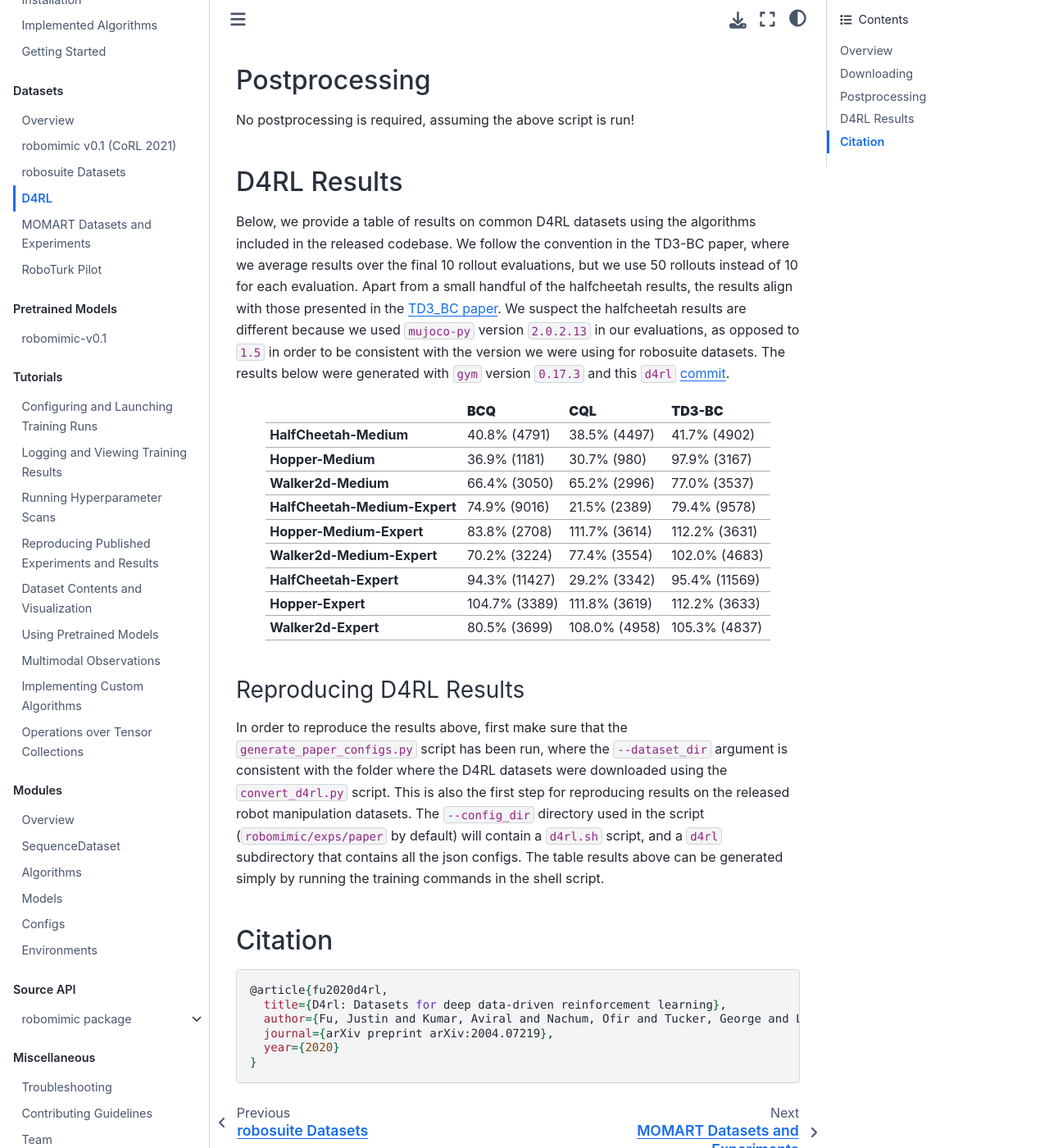
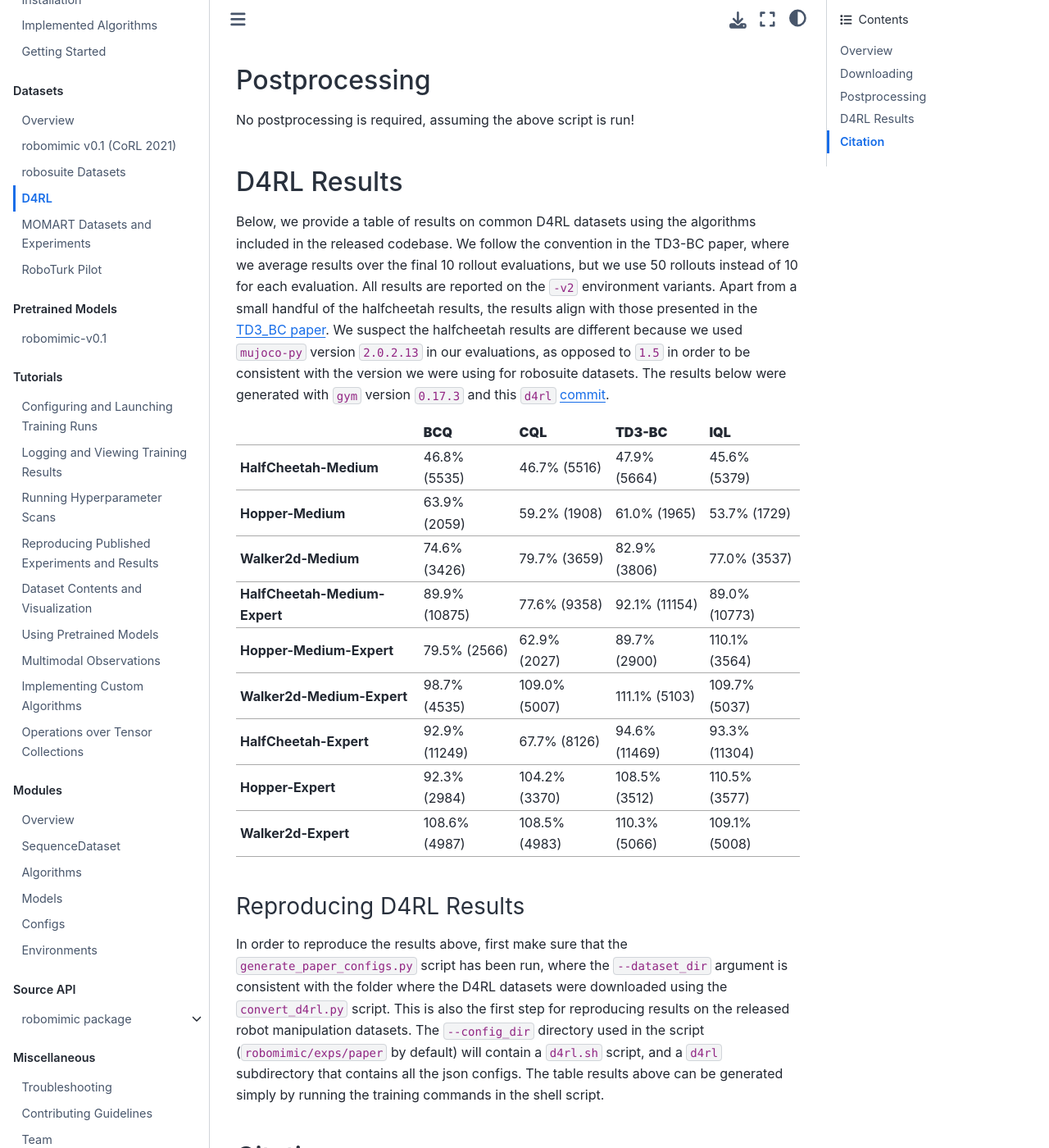
Before and after one commit to ARISE-Initiative/robomimic, a Sphinx documentation site: the page built from docs/datasets/d4rl.md, in a window 1280 px wide and 1400 px high, scrolled down 647 px. Shown: the whole window at 82% size. Built offline with Sphinx 7.4.7 and the Sphinx Book theme 1.1.4, drawn with Linux system fonts in a browser that asks for light colours; pages that are not in the unit, such as notebooks, are missing from menus; some of the changed text lies outside the part shown.

Commit message:
updated docs and configs for d4rl v2 envs; added iql results

````diff
--- a/docs/datasets/d4rl.md
+++ b/docs/datasets/d4rl.md
@@ -9,9 +9,9 @@ Use `convert_d4rl.py` in the `scripts/conversion` folder to automatically downlo
 
 ```sh
 # by default, download to robomimic/datasets
-$ python convert_d4rl.py --env walker2d-medium-expert-v0
+$ python convert_d4rl.py --env walker2d-medium-expert-v2
 # download to specific folder
-$ python convert_d4rl.py --env walker2d-medium-expert-v0 --folder /path/to/output/folder/
+$ python convert_d4rl.py --env walker2d-medium-expert-v2 --folder /path/to/output/folder/
 ```
 
 - `--env` specifies the dataset to download
@@ -25,19 +25,19 @@ No postprocessing is required, assuming the above script is run!
 
 ## D4RL Results
 
-Below, we provide a table of results on common D4RL datasets using the algorithms included in the released codebase. We follow the convention in the TD3-BC paper, where we average results over the final 10 rollout evaluations, but we use 50 rollouts instead of 10 for each evaluation. Apart from a small handful of the halfcheetah results, the results align with those presented in the [TD3_BC paper](https://arxiv.org/abs/2106.06860). We suspect the halfcheetah results are different because we used `mujoco-py` version `2.0.2.13` in our evaluations, as opposed to `1.5` in order to be consistent with the version we were using for robosuite datasets. The results below were generated with `gym` version `0.17.3` and this `d4rl` [commit](https://github.com/rail-berkeley/d4rl/tree/9b68f31bab6a8546edfb28ff0bd9d5916c62fd1f).
+Below, we provide a table of results on common D4RL datasets using the algorithms included in the released codebase. We follow the convention in the TD3-BC paper, where we average results over the final 10 rollout evaluations, but we use 50 rollouts instead of 10 for each evaluation. All results are reported on the `-v2` environment variants. Apart from a small handful of the halfcheetah results, the results align with those presented in the [TD3_BC paper](https://arxiv.org/abs/2106.06860). We suspect the halfcheetah results are different because we used `mujoco-py` version `2.0.2.13` in our evaluations, as opposed to `1.5` in order to be consistent with the version we were using for robosuite datasets. The results below were generated with `gym` version `0.17.3` and this `d4rl` [commit](https://github.com/rail-berkeley/d4rl/tree/9b68f31bab6a8546edfb28ff0bd9d5916c62fd1f).
 
-|                               | **BCQ**       | **CQL**       | **TD3-BC**    |
-| ----------------------------- | ------------- | ------------- | ------------- |
-| **HalfCheetah-Medium**        | 40.8% (4791)  | 38.5% (4497)  | 41.7% (4902)  |
-| **Hopper-Medium**             | 36.9% (1181)  | 30.7% (980)   | 97.9% (3167)  |
-| **Walker2d-Medium**           | 66.4% (3050)  | 65.2% (2996)  | 77.0% (3537)  |
-| **HalfCheetah-Medium-Expert** | 74.9% (9016)  | 21.5% (2389)  | 79.4% (9578)  |
-| **Hopper-Medium-Expert**      | 83.8% (2708)  | 111.7% (3614) | 112.2% (3631) |
-| **Walker2d-Medium-Expert**    | 70.2% (3224)  | 77.4% (3554)  | 102.0% (4683) |
-| **HalfCheetah-Expert**        | 94.3% (11427) | 29.2% (3342)  | 95.4% (11569) |
-| **Hopper-Expert**             | 104.7% (3389) | 111.8% (3619) | 112.2% (3633) |
-| **Walker2d-Expert**           | 80.5% (3699)  | 108.0% (4958) | 105.3% (4837) |
+|                               | **BCQ**       | **CQL**       | **TD3-BC**    | **IQL**       |
+| ----------------------------- | ------------- | ------------- | ------------- | ------------- |
+| **HalfCheetah-Medium**        | 46.8% (5535)  | 46.7% (5516)  | 47.9% (5664)  | 45.6% (5379)  |
+| **Hopper-Medium**             | 63.9% (2059)  | 59.2% (1908)  | 61.0% (1965)  | 53.7% (1729)  |
+| **Walker2d-Medium**           | 74.6% (3426)  | 79.7% (3659)  | 82.9% (3806)  | 77.0% (3537)  |
+| **HalfCheetah-Medium-Expert** | 89.9% (10875) | 77.6% (9358)  | 92.1% (11154) | 89.0% (10773) |
+| **Hopper-Medium-Expert**      | 79.5% (2566)  | 62.9% (2027)  | 89.7% (2900)  | 110.1% (3564) |
+| **Walker2d-Medium-Expert**    | 98.7% (4535)  | 109.0% (5007) | 111.1% (5103) | 109.7% (5037) |
+| **HalfCheetah-Expert**        | 92.9% (11249) | 67.7% (8126)  | 94.6% (11469) | 93.3% (11304) |
+| **Hopper-Expert**             | 92.3% (2984)  | 104.2% (3370) | 108.5% (3512) | 110.5% (3577) |
+| **Walker2d-Expert**           | 108.6% (4987) | 108.5% (4983) | 110.3% (5066) | 109.1% (5008) |
 
 
 ### Reproducing D4RL Results
````
Also changed, not shown: docs/api/robomimic.algo.rst (+8 -0 lines), docs/api/robomimic.config.rst (+8 -0 lines), 2 other files.
